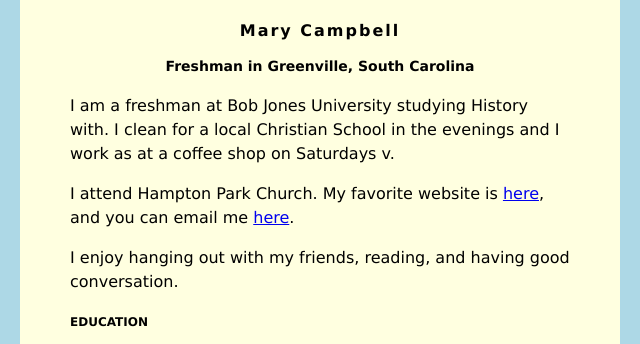
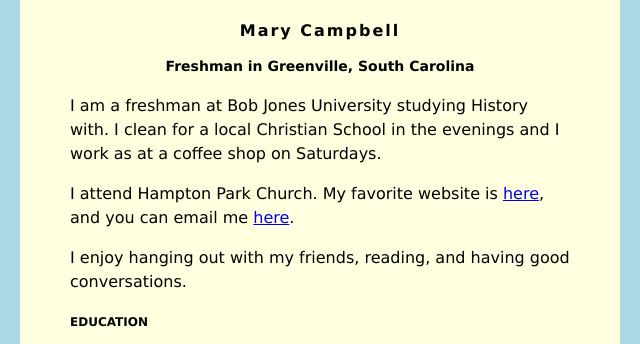
Before and after one commit to mcamp484/mcamp484.github.io, a plain HTML site: page index.html in a window 1280 px wide. Shown: the top 344 px of the page, 320-960 px from the left. Drawn offline with Linux system fonts and the light colour scheme.

Commit message:
Update index.html

```diff
--- a/index.html
+++ b/index.html
@@ -33,14 +33,14 @@ h3 {
         <h1>Mary Campbell</h1>
         <h2>Freshman in Greenville, South Carolina</h2>
 
-         <p>I am a freshman at Bob Jones University studying History with. I clean for a local Christian School in the evenings and I work as at a coffee shop on Saturdays v.</p>
+         <p>I am a freshman at Bob Jones University studying History with. I clean for a local Christian School in the evenings and I work as at a coffee shop on Saturdays.</p>
          <p>
             I attend Hampton Park Church. My favorite website is
             <a href="https://https://www.youtube.com/results?search_query=rick+roll/">here</a>, and you can email me
             <a href="mailto:mcamp484@students.bju.edu">here</a>.
          </p>
          <p>
-            I enjoy hanging out with my friends, reading, and having good conversation.
+            I enjoy hanging out with my friends, reading, and having good conversations.
          </p>
         <h3>EDUCATION</h3>
         History BA <br />
```
